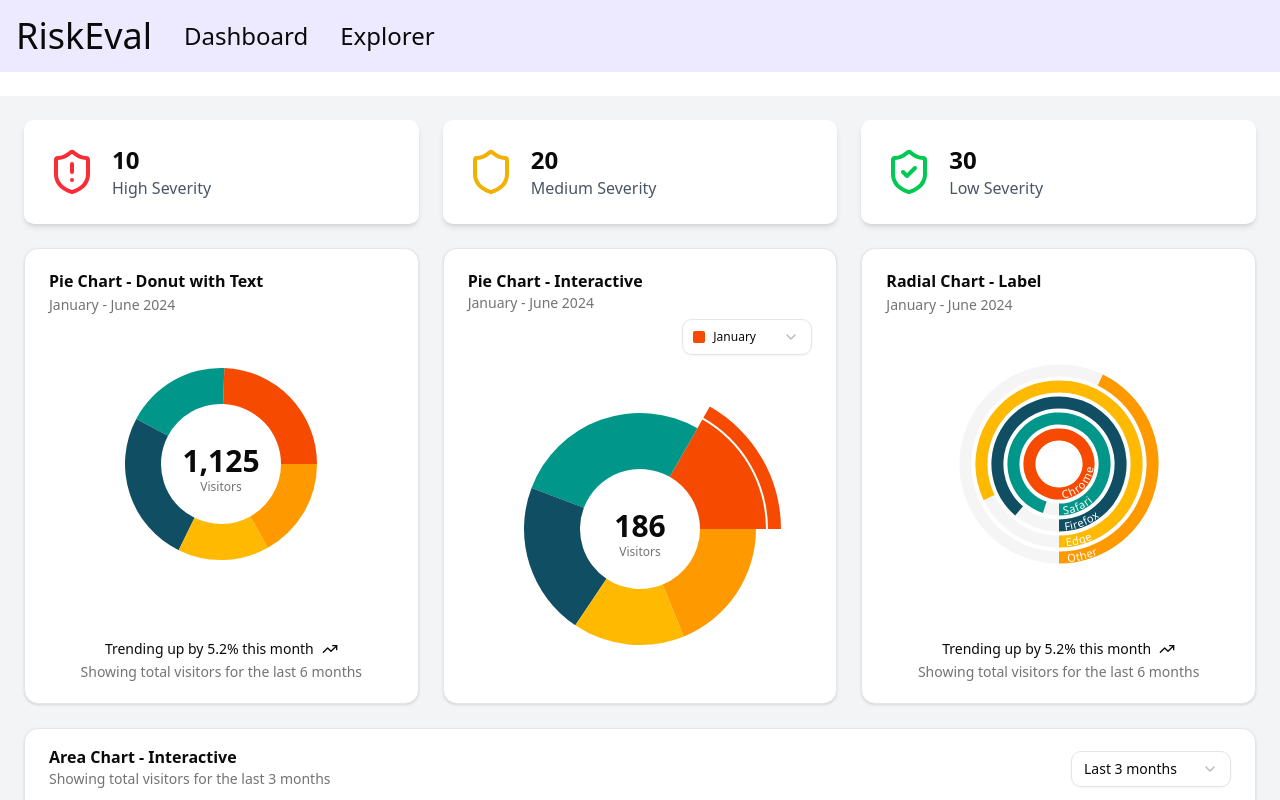
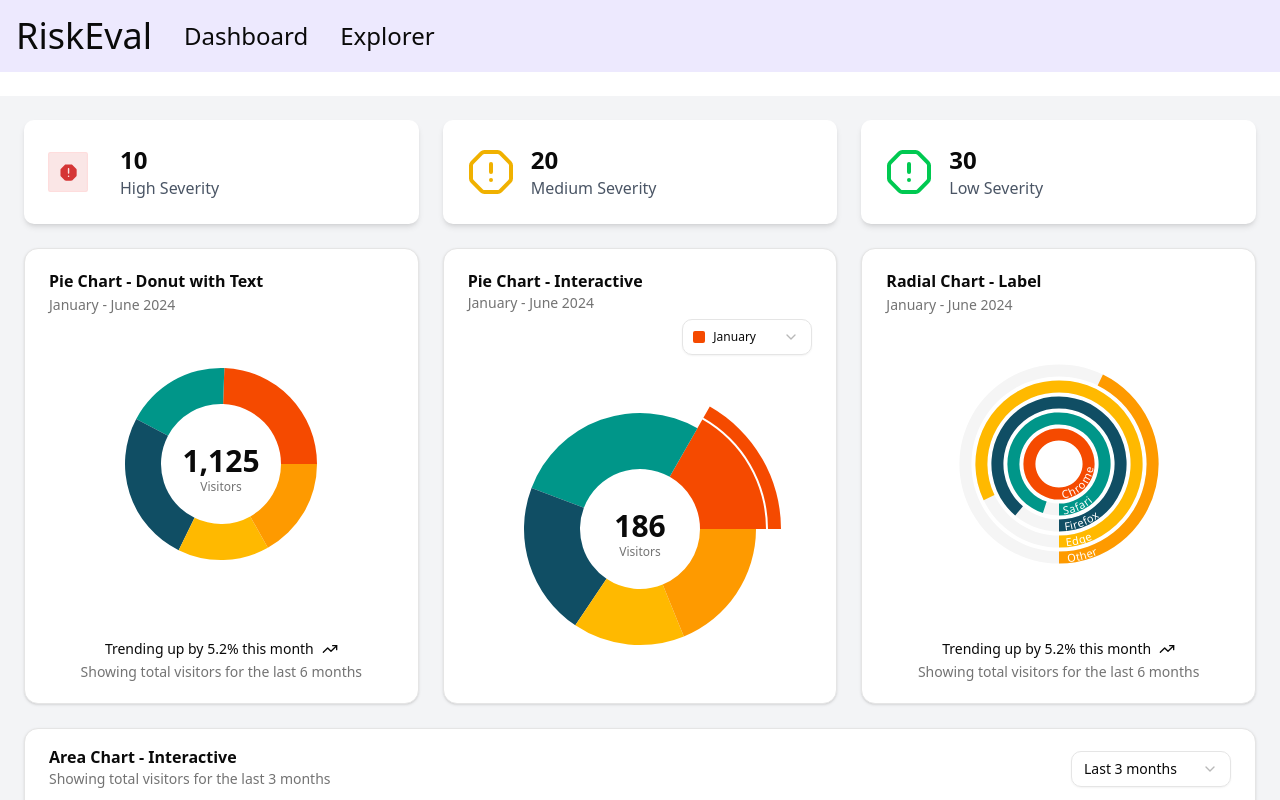
Before and after one commit to yugantgholase/Team-RiskEval, a React (Vite) app in the folder Frontend/risk-eval/: page /dashboard in a window 1280 px wide. Shown: the top 800 px of the page. Built offline with nearby package versions, Linux system fonts and the light colour scheme.

Commit message:
icons modified

```diff
--- /dev/null
+++ b/Frontend/risk-eval/src/components/dashboard/SeveritySummary.jsx
@@ -0,0 +1,55 @@
+import React from "react";
+import {
+  ShieldAlert,
+  ShieldCheck,
+  Shield,
+  ChartArea,
+  OctagonAlert,
+} from "lucide-react";
+import SeverityHighIcon from "@/assets/severity-high.svg";
+
+const stats = [
+  {
+    icon: (
+      <img
+        src={SeverityHighIcon}
+        alt="High Priority"
+        className="h-10 w-10 mr-4"
+      />
+    ),
+    count: 10,
+    label: "High Severity",
+  },
+  {
+    icon: <OctagonAlert className="h-12 w-12 text-yellow-500" />,
+    count: 20,
+    label: "Medium Severity",
+  },
+  {
+    icon: <OctagonAlert className="h-12 w-12 text-green-500" />,
+    count: 30,
+    label: "Low Severity",
+  },
+];
+
+const SeveritySummary = () => {
+  return (
+    <div className="grid grid-cols-1 sm:grid-cols-3 gap-6">
+      {stats.map((stat, index) => (
+        <div
+          key={index}
+          className="bg-white shadow-md rounded-lg p-6 flex items-center"
+        >
+          <div className="mr-4">{stat.icon}</div>
+
+          <div>
+            <div className="text-2xl font-bold">{stat.count}</div>
+            <div className="text-gray-600">{stat.label}</div>
+          </div>
+        </div>
+      ))}
+    </div>
+  );
+};
+
+export default SeveritySummary;
--- a/Frontend/risk-eval/src/components/explorer/VulnerabilityCard.jsx
+++ b/Frontend/risk-eval/src/components/explorer/VulnerabilityCard.jsx
@@ -7,13 +7,7 @@ import {
   PopoverContent,
 } from "@/components/ui/popover";
 
-import {
-  AlertTriangle,
-  ShieldAlert,
-  Bug,
-  Shield,
-  ShieldCheck,
-} from "lucide-react";
+import { OctagonAlert, ChartNoAxesGantt, Eye, Activity } from "lucide-react";
 
 const VulnerabilityCard = ({ data }) => {
   return (
@@ -24,13 +18,13 @@ const VulnerabilityCard = ({ data }) => {
       <CardContent className="flex flex-col gap-2 mb-4">
         <div className="flex flex-row items-center">
           {data?.priority === "High" && (
-            <ShieldAlert className="text-red-500 h-8 w-8 mr-4" />
+            <OctagonAlert className="text-red-500 h-8 w-8 mr-4" />
           )}
           {data?.priority === "Medium" && (
-            <Shield className="text-yellow-500 h-8 w-8 mr-4" />
+            <OctagonAlert className="text-yellow-500 h-8 w-8 mr-4" />
           )}
           {data?.priority === "Low" && (
-            <ShieldCheck className="text-green-500 h-8 w-8 mr-4" />
+            <OctagonAlert className="text-green-500 h-8 w-8 mr-4" />
           )}
           <div>
             <div className="text-sm">{data.priority}</div>
@@ -38,21 +32,21 @@ const VulnerabilityCard = ({ data }) => {
           </div>
         </div>
         <div className="flex flex-row items-center">
-          <ShieldAlert className="text-red-500 h-8 w-8 mr-4" />
+          <Activity className="text-red-500 h-8 w-8 mr-4" />
           <div>
             <div className="text-sm">{data.cvss_score}</div>
             <div className="text-xs text-muted-foreground">CVSS</div>
           </div>
         </div>
         <div className="flex flex-row items-center">
-          <Bug className="text-blue-500 h-8 w-8 mr-4" />
+          <Eye className="text-blue-500 h-8 w-8 mr-4" />
           <div>
             <div className="text-sm">{data.status}</div>
             <div className="text-xs text-muted-foreground">Status</div>
           </div>
         </div>
         <div className="flex flex-row items-center">
-          <Bug className="text-blue-500 h-8 w-8 mr-4" />
+          <ChartNoAxesGantt className="text-blue-500 h-8 w-8 mr-4" />
           <div>
             <div className="text-sm">{data.line}</div>
             <div className="text-xs text-muted-foreground">Line</div>
--- a/Frontend/risk-eval/src/pages/Dashboard/Dashboard.jsx
+++ b/Frontend/risk-eval/src/pages/Dashboard/Dashboard.jsx
@@ -3,45 +3,12 @@ import { ChartPieInteractive } from "@/components/dashboard/ChartPieDonutInterac
 import { ChartPieDonutText } from "@/components/dashboard/ChartPieDonutText";
 import { ChartRadialLabel } from "@/components/dashboard/ChartRadial";
 import { DataTableDemo } from "@/components/dashboard/DataTableDemo";
-import { ShieldAlert, ShieldCheck, Shield, ChartArea } from "lucide-react";
-// import SeverityHighIcon from "@/assets/";
-
-const stats = [
-  {
-    icon: <ShieldAlert className="h-12 w-12 text-red-500" />,
-    count: 10,
-    label: "High Severity",
-  },
-  {
-    icon: <Shield className="h-12 w-12 text-yellow-500" />,
-    count: 20,
-    label: "Medium Severity",
-  },
-  {
-    icon: <ShieldCheck className="h-12 w-12 text-green-500" />,
-    count: 30,
-    label: "Low Severity",
-  },
-];
+import SeveritySummary from "@/components/dashboard/SeveritySummary";
 
 export default function DashboardCards() {
   return (
     <div className="bg-gray-100 p-6">
-      <div className="grid grid-cols-1 sm:grid-cols-3 gap-6">
-        {stats.map((stat, index) => (
-          <div
-            key={index}
-            className="bg-white shadow-md rounded-lg p-6 flex items-center"
-          >
-            <div className="mr-4">{stat.icon}</div>
-
-            <div>
-              <div className="text-2xl font-bold">{stat.count}</div>
-              <div className="text-gray-600">{stat.label}</div>
-            </div>
-          </div>
-        ))}
-      </div>
+      <SeveritySummary />
 
       <div className="grid grid-cols-1 sm:grid-cols-3 gap-6 mt-6">
         <ChartPieDonutText />
```
